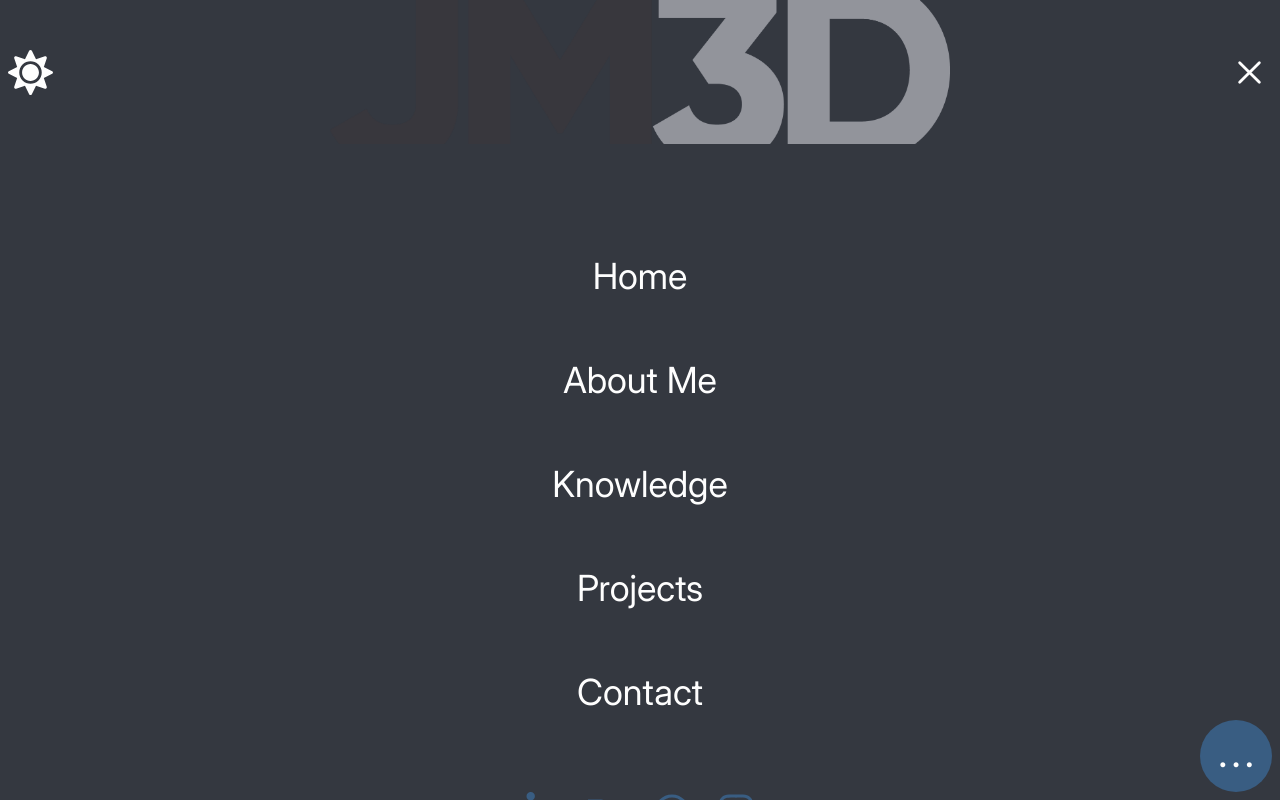
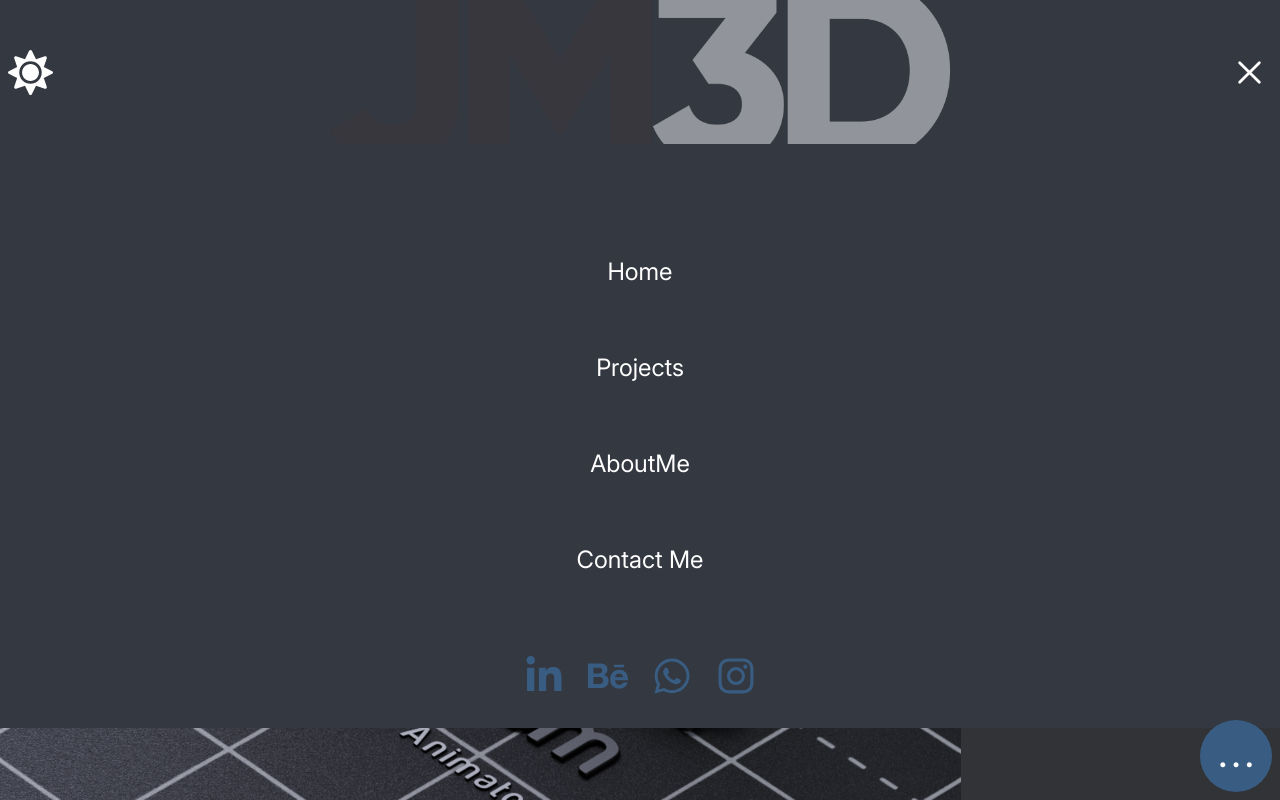
Before and after one commit to luscabap/jhon-motion3d, a React (Vite) app: page / in a window 1280 px wide. Both pictures are taken after a click on the icon 1249 px from the left and 72 px from the top of the page. Shown: the top 800 px of the page. Built offline with nearby package versions, Linux system fonts and the light colour scheme.

Commit message:
feat: using react-scroll on menu

```diff
--- a/src/components/AboutMe/index.tsx
+++ b/src/components/AboutMe/index.tsx
@@ -7,6 +7,7 @@ export const AboutMe = () => {
   return (
     <motion.section
       className="w-full flex flex-col gap-8"
+      id="about-me"
     >
       <TitleSection text="About Me"/>
       <motion.img
--- a/src/components/Contact/index.tsx
+++ b/src/components/Contact/index.tsx
@@ -4,7 +4,7 @@ import { TitleSection } from "../TitleSection";
 
 export const Contact = () => {
   return (
-    <div>
+    <div id="contact-me">
       <TitleSection text="Contact me"/>
       <FormContact />
     </div>
--- a/src/components/Logo/Introduction/index.tsx
+++ b/src/components/Introduction/index.tsx
@@ -2,6 +2,6 @@ import imageDesigner from "/assets/img_apresentationMobile.png";
 
 export const Indtroduction = () => {
   return (
-    <img src={imageDesigner} alt="4D Image Jhon Motion" className="max-w-full sticky top-36"/>
+    <img src={imageDesigner} alt="4D Image Jhon Motion" className="max-w-full sticky top-36" />
   )
 }
--- a/src/components/Menu/index.tsx
+++ b/src/components/Menu/index.tsx
@@ -1,5 +1,7 @@
 import { motion } from "framer-motion";
 import { ContactSocialMedia } from "../ContactSocialMedia";
+import { dataLinks } from "../../data/dataLinks";
+import { Link } from "react-scroll"
 
 export const Menu = () => {
   const menuVariants = {
@@ -79,11 +81,20 @@ export const Menu = () => {
 
           className="flex flex-col items-center justify-start h-full gap-16 my-20"
         >
-          <li className="text-4xl">Home</li>
-          <li className="text-4xl">About Me</li>
-          <li className="text-4xl">Knowledge</li>
-          <li className="text-4xl">Projects</li>
-          <li className="text-4xl">Contact</li>
+          {
+            dataLinks.map(link => (
+              <li key={link.id}>
+                <Link
+                  to={link.toId}
+                  spy={true}
+                  smooth={true}
+                  offset={-170}
+                >
+                  {link.name}
+                </Link>
+              </li>
+            ))
+          }
         </motion.ul>
         <ContactSocialMedia size="normal"/>
       </motion.nav>
--- a/src/components/Projects/index.tsx
+++ b/src/components/Projects/index.tsx
@@ -4,7 +4,7 @@ import { TitleSection } from "../TitleSection"
 
 export const Projects = () => {
   return (
-    <section className="overflow-x-hidden">
+    <section className="overflow-x-hidden" id="projects">
       <TitleSection text="Projects"/>
       <div className="flex flex-col items-cneter justify-center gap-12">
         { dataProjects.map(project => (
--- /dev/null
+++ b/src/data/dataLinks.ts
@@ -0,0 +1,25 @@
+import { v4 as uuidv4 } from "uuid"
+import { LinkProps } from "../types/Link"
+
+export const dataLinks: LinkProps[] = [
+  {
+    id: uuidv4(),
+    name: "Home",
+    toId: "home"
+  },
+  {
+    id: uuidv4(),
+    name: "Projects",
+    toId: "projects"
+  },
+  {
+    id: uuidv4(),
+    name: "AboutMe",
+    toId: "about-me"
+  },
+  {
+    id: uuidv4(),
+    name: "Contact Me",
+    toId: "contact-me"
+  },
+]
--- a/src/pages/HomePage/index.tsx
+++ b/src/pages/HomePage/index.tsx
@@ -1,11 +1,11 @@
 import { AboutMe } from "../../components/AboutMe";
 import { Contact } from "../../components/Contact";
-import { Indtroduction } from "../../components/Logo/Introduction";
+import { Indtroduction } from "../../components/Introduction";
 import { Projects } from "../../components/Projects";
 
 export const HomePage = () => {
   return (
-    <div className="relative">
+    <div className="relative" id="home">
       <Indtroduction />
       <div className="flex flex-col items-center justify-start min-h-screen gap-12 relative bg-gradient-background">
         <div className="flex flex-col w-full px-5">
--- /dev/null
+++ b/src/types/Link.ts
@@ -0,0 +1,5 @@
+export type LinkProps = {
+  id: string,
+  name: string,
+  toId: string
+}
```
